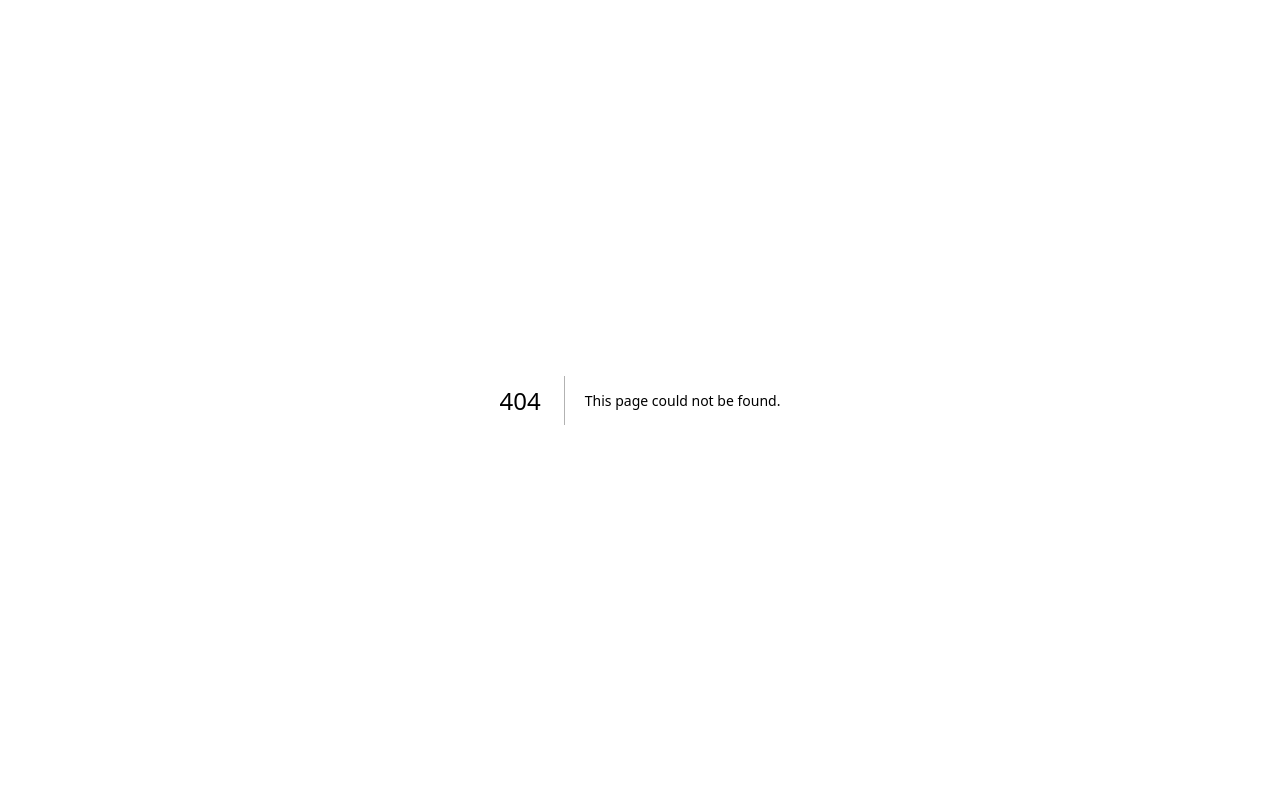
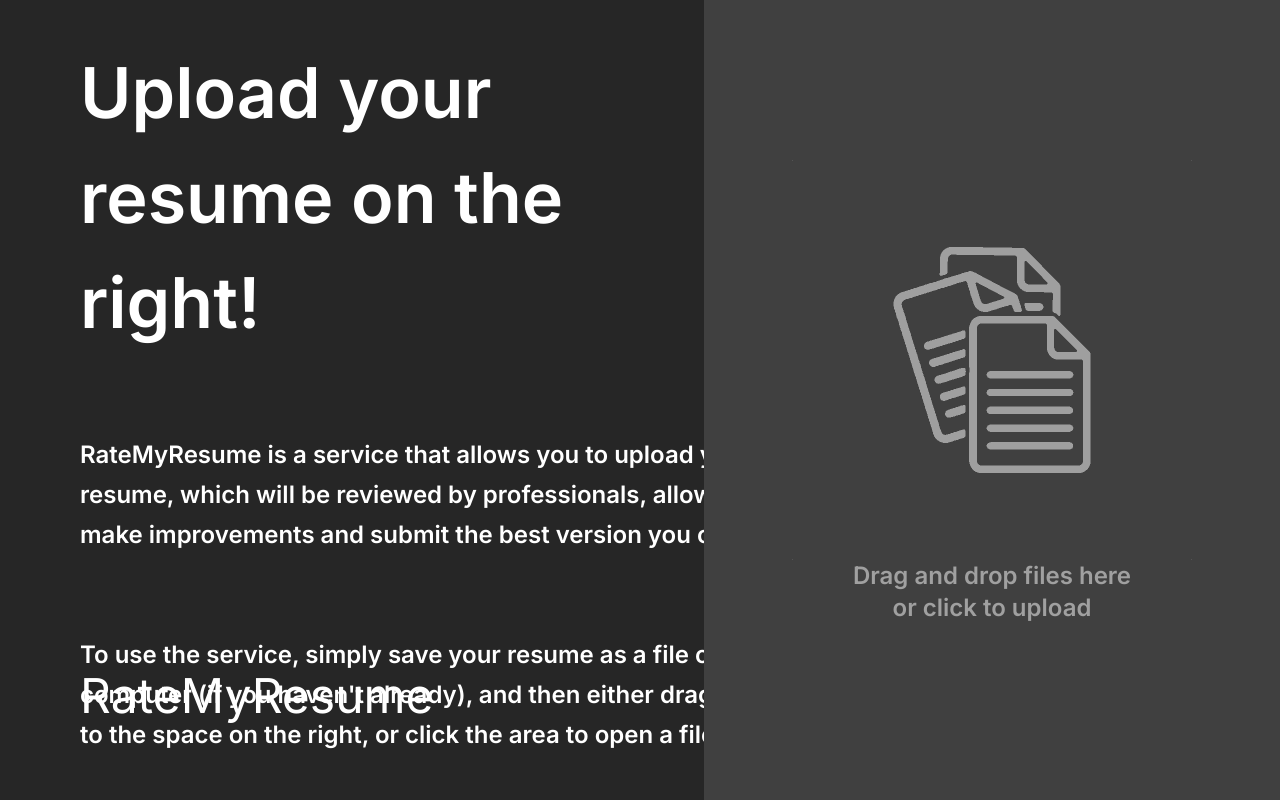
Before and after one commit to GdscCpp/web-week, a Next.js app in the folder frontend/: page /upload in a window 1280 px wide. Before the commit this address had no page. Shown: the top 800 px of the page. Built offline with nearby package versions, Linux system fonts and the light colour scheme.

Commit message:
upload page ui

```diff
--- a/frontend/src/app/globals.css
+++ b/frontend/src/app/globals.css
@@ -16,7 +16,7 @@
   }
 }
 
-body {
+/* body {
   color: rgb(var(--foreground-rgb));
   background: linear-gradient(to bottom, transparent, rgb(var(--background-end-rgb))) rgb(var(--background-start-rgb));
-}
+} */
--- /dev/null
+++ b/frontend/src/app/upload/page.tsx
@@ -0,0 +1,42 @@
+import React from 'react';
+import ReactDOM from 'react-dom/client';
+
+export default function Upload() {
+  const image = '/file-icon.png';
+
+  return (
+    <main>
+      <div className={'flex text-[24px]'}>
+        <div
+          className={"w-[55vw] h-[100vw] bg-neutral-800 flex-auto pt-10"}
+        >
+          <h1 className=" text-white text-[70px] font-semibold font-['Inter'] pl-[80px]">Upload your resume on the right!</h1>
+          <p className="w-[852px] pl-[80px] text-white text-2xl font-semibold font-['Inter'] leading-[40px] pt-20">
+            RateMyResume is a service that allows you to upload your resume, which will be reviewed by professionals,
+            allowing you to make improvements and submit the best version you can.
+          </p>
+          <p className="w-[852px] pl-[80px] text-white text-2xl font-semibold font-['Inter'] leading-[40px] pt-20">
+            To use the service, simply save your resume as a file on your computer (if you haven't already), and then
+            either drag and drop it to the space on the right, or click the area to open a file picker.
+          </p>
+          <div
+            className={"text-white text-5xl font-normal font-['Jockey One'] text-left absolute bottom-0 left-0 pl-20 pb-20"}
+          >
+            <span>RateMyResume</span>
+          </div>
+        </div>
+        <div className={'w-[45vw] h-[100vw] bg-neutral-700 flex justify-center '}>
+          <div>
+            <img className="h-400 w-400 pt-40" src={image} alt="file icon picture" />
+            <p className="text-center text-white text-opacity-50 text-2xl font-semibold font-['Inter']">
+              Drag and drop files here
+            </p>
+            <p className="text-center text-white text-opacity-50 text-2xl font-semibold font-['Inter']">
+              or click to upload
+            </p>
+          </div>
+        </div>
+      </div>
+    </main>
+  );
+}
```
Also changed, not shown: frontend/public/file-icon.png (added).
